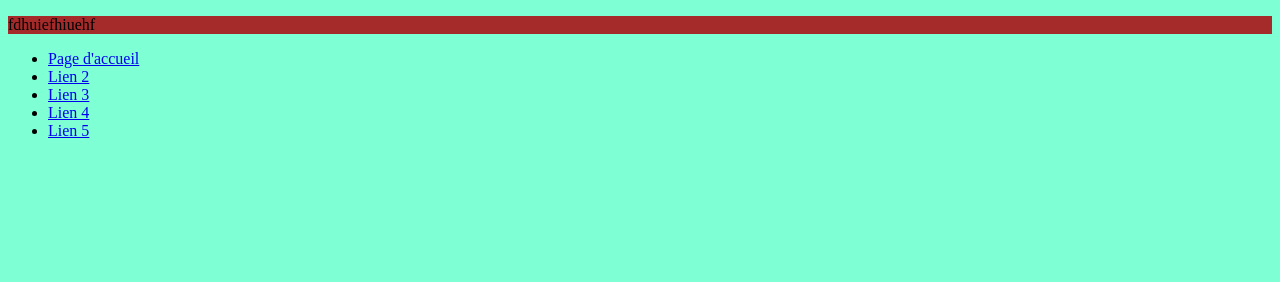
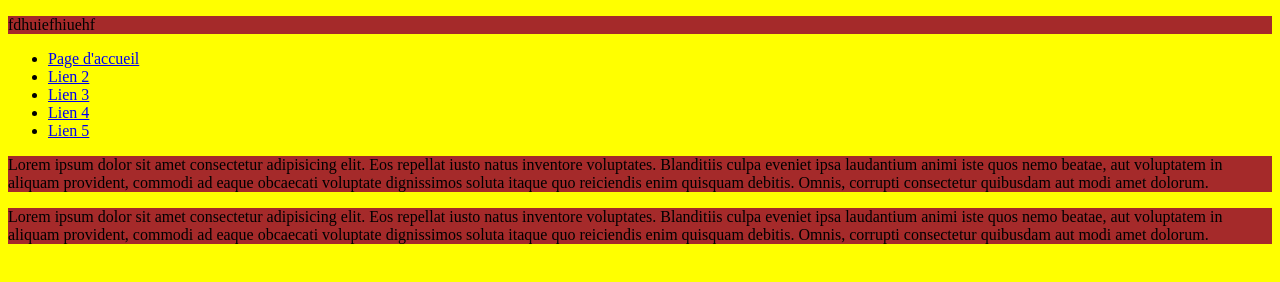
Before and after one commit to olivierdoab/menu, a plain HTML site: page index.html in a window 1280 px wide. Drawn offline with Linux system fonts and the light colour scheme.

Commit message:
test recup portable pc

```diff
--- a/index.html
+++ b/index.html
@@ -19,6 +19,10 @@
         <li><a href="page5.html">Lien 5</a></li>
       </ul>
     </nav>
+    <main>
+      <p>Lorem ipsum dolor sit amet consectetur adipisicing elit. Eos repellat iusto natus inventore voluptates. Blanditiis culpa eveniet ipsa laudantium animi iste quos nemo beatae, aut voluptatem in aliquam provident, commodi ad eaque obcaecati voluptate dignissimos soluta itaque quo reiciendis enim quisquam debitis. Omnis, corrupti consectetur quibusdam aut modi amet dolorum.</p>
+      <p>Lorem ipsum dolor sit amet consectetur adipisicing elit. Eos repellat iusto natus inventore voluptates. Blanditiis culpa eveniet ipsa laudantium animi iste quos nemo beatae, aut voluptatem in aliquam provident, commodi ad eaque obcaecati voluptate dignissimos soluta itaque quo reiciendis enim quisquam debitis. Omnis, corrupti consectetur quibusdam aut modi amet dolorum.</p>
+    </main>
   </div>
 </body>
 </html>
--- a/style.scss
+++ b/style.scss
@@ -1,5 +1,5 @@
 body {
-  background-color: aquamarine;
+  background-color: yellow;
 }
 p {
   background-color: brown;
```
Also changed, not shown: style.css, 1 other file.
